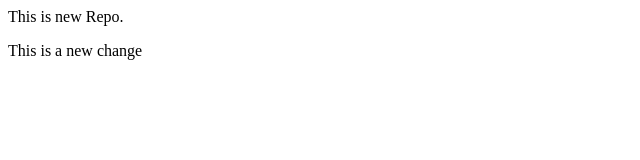
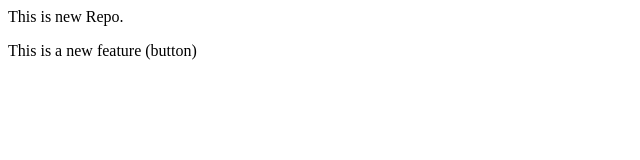
Before and after one commit to ankurkumar097/localrepo, a plain HTML site: page index.html in a window 1280 px wide. Shown: the full height of the page, 0-640 px from the left. Drawn offline with Linux system fonts and the light colour scheme.

Commit message:
Add new feature in feature1

```diff
--- a/index.html
+++ b/index.html
@@ -1,2 +1,2 @@
 <p>This is new Repo.</p>
-<P>This is a new change</P>
+<P>This is a new feature (button)</P>
```
